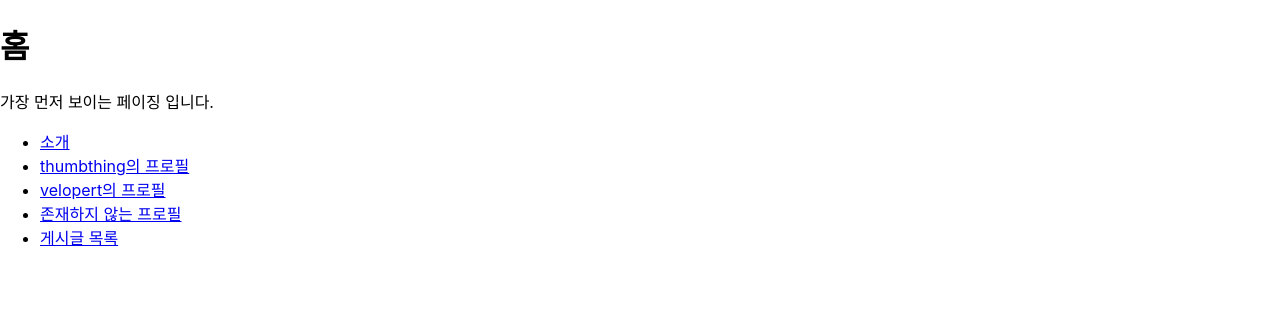
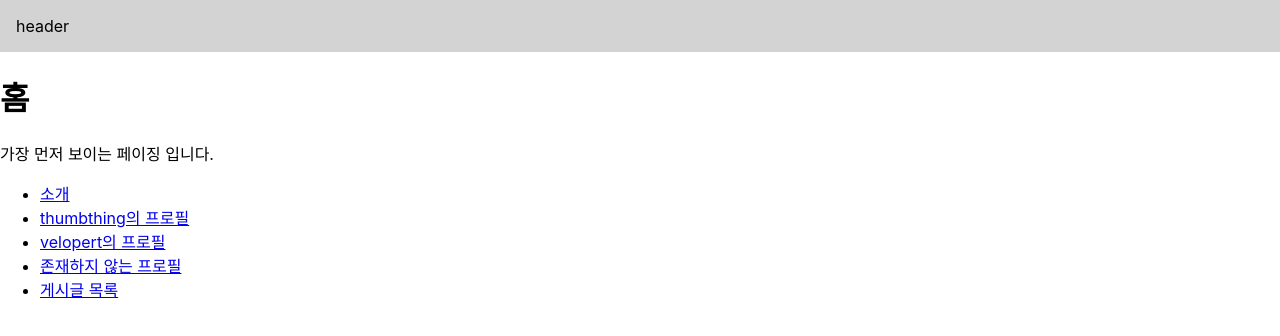
Before and after one commit to thumbthing/react-SPA-router, a React (Create React App) app: page / in a window 1280 px wide. Shown: the top 336 px of the page. Built offline with nearby package versions, Linux system fonts and the light colour scheme.

Commit message:
fix: App.js (Home, About, Profile Component 에 공통된 해더 적용)

```diff
--- a/src/App.js
+++ b/src/App.js
@@ -1,4 +1,5 @@
 import { Route, Routes } from "react-router-dom";
+import Layout from "./Layout";
 import About from "./pages/About";
 import Articles from "./pages/Articles";
 import Article from "./pages/Article";
@@ -8,9 +9,11 @@ import Profile from "./pages/Profile";
 const App = () => {
   return (
     <Routes>
-      <Route path="/" element={<Home />} />
-      <Route path="/about" element={<About />} />
-      <Route path="/profiles/:username" element={<Profile />} />
+      <Route element={<Layout />}>
+        <Route path="/" element={<Home />} />
+        <Route path="/about" element={<About />} />
+        <Route path="/profiles/:username" element={<Profile />} />
+      </Route>
       <Route path="/articles" element={<Articles />}>
         <Route path=":id" element={<Article />} />
       </Route>
```
